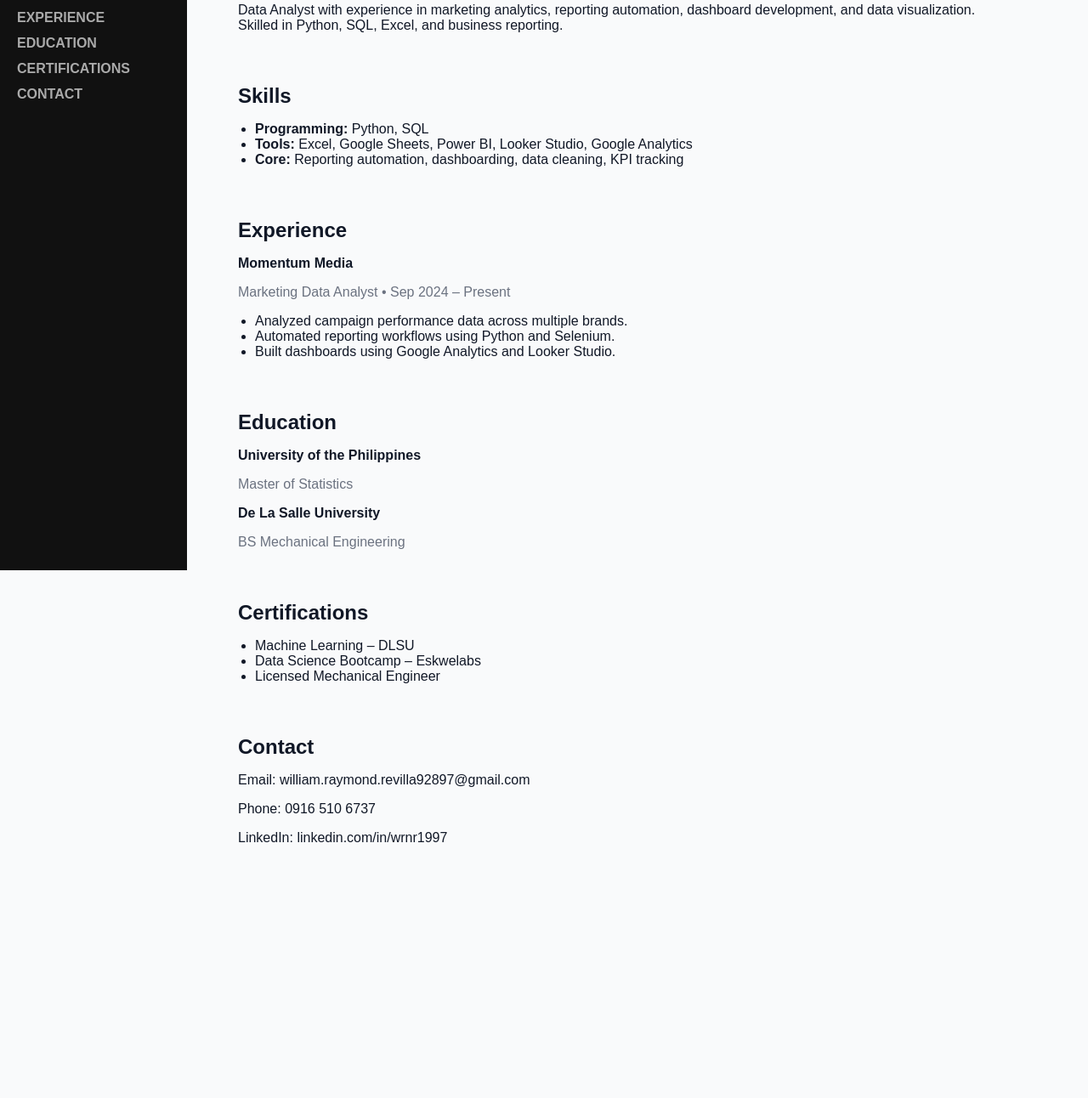
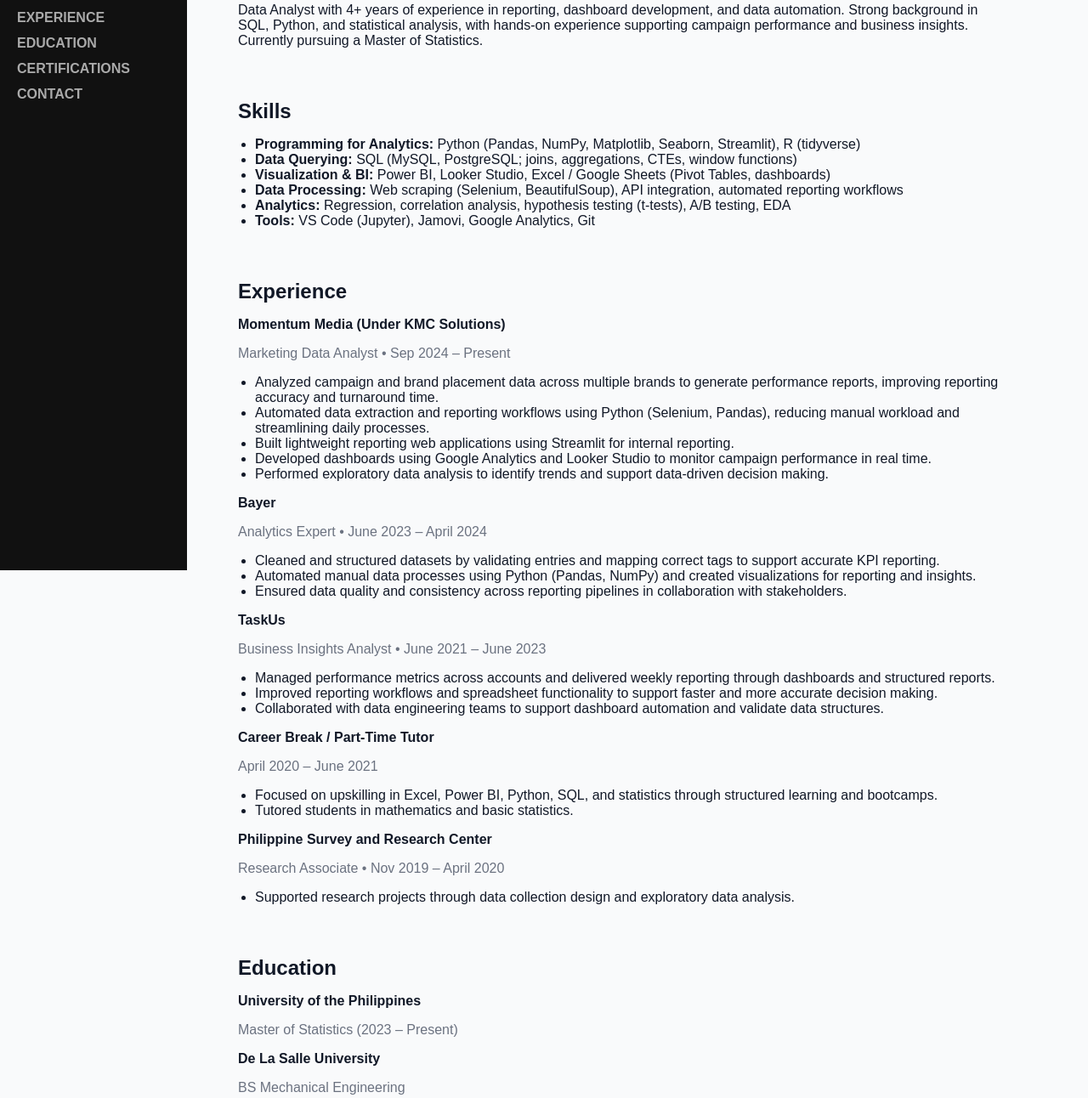
Before and after one commit to wrnrevilla/wrnrevilla.github.io, a plain HTML site: page index.html in a window 1280 px wide. Shown: the part 129-1421 px from the top of the page at 85% size. Before the commit the page ends 1224 px from the top, so only its background shows below. Drawn offline with Linux system fonts and the light colour scheme.

Commit message:
Update index.html
Update

```diff
--- a/index.html
+++ b/index.html
@@ -101,36 +101,71 @@
       <h1>William Raymond Revilla</h1>
       <p class="muted">Data Analyst • Quezon City, Philippines</p>
       <p>
-        Data Analyst with experience in marketing analytics, reporting automation,
-        dashboard development, and data visualization. Skilled in Python, SQL,
-        Excel, and business reporting.
+        Data Analyst with 4+ years of experience in reporting, dashboard development, and data automation.
+        Strong background in SQL, Python, and statistical analysis, with hands-on experience supporting
+        campaign performance and business insights. Currently pursuing a Master of Statistics.
       </p>
     </section>
 
     <section id="skills">
       <h2>Skills</h2>
       <ul>
-        <li><strong>Programming:</strong> Python, SQL</li>
-        <li><strong>Tools:</strong> Excel, Google Sheets, Power BI, Looker Studio, Google Analytics</li>
-        <li><strong>Core:</strong> Reporting automation, dashboarding, data cleaning, KPI tracking</li>
+        <li><strong>Programming for Analytics:</strong> Python (Pandas, NumPy, Matplotlib, Seaborn, Streamlit), R (tidyverse)</li>
+        <li><strong>Data Querying:</strong> SQL (MySQL, PostgreSQL; joins, aggregations, CTEs, window functions)</li>
+        <li><strong>Visualization & BI:</strong> Power BI, Looker Studio, Excel / Google Sheets (Pivot Tables, dashboards)</li>
+        <li><strong>Data Processing:</strong> Web scraping (Selenium, BeautifulSoup), API integration, automated reporting workflows</li>
+        <li><strong>Analytics:</strong> Regression, correlation analysis, hypothesis testing (t-tests), A/B testing, EDA</li>
+        <li><strong>Tools:</strong> VS Code (Jupyter), Jamovi, Google Analytics, Git</li>
       </ul>
     </section>
 
     <section id="experience">
       <h2>Experience</h2>
-      <p><strong>Momentum Media</strong></p>
+
+      <p><strong>Momentum Media (Under KMC Solutions)</strong></p>
       <p class="muted">Marketing Data Analyst • Sep 2024 – Present</p>
       <ul>
-        <li>Analyzed campaign performance data across multiple brands.</li>
-        <li>Automated reporting workflows using Python and Selenium.</li>
-        <li>Built dashboards using Google Analytics and Looker Studio.</li>
+        <li>Analyzed campaign and brand placement data across multiple brands to generate performance reports, improving reporting accuracy and turnaround time.</li>
+        <li>Automated data extraction and reporting workflows using Python (Selenium, Pandas), reducing manual workload and streamlining daily processes.</li>
+        <li>Built lightweight reporting web applications using Streamlit for internal reporting.</li>
+        <li>Developed dashboards using Google Analytics and Looker Studio to monitor campaign performance in real time.</li>
+        <li>Performed exploratory data analysis to identify trends and support data-driven decision making.</li>
+      </ul>
+
+      <p><strong>Bayer</strong></p>
+      <p class="muted">Analytics Expert • June 2023 – April 2024</p>
+      <ul>
+        <li>Cleaned and structured datasets by validating entries and mapping correct tags to support accurate KPI reporting.</li>
+        <li>Automated manual data processes using Python (Pandas, NumPy) and created visualizations for reporting and insights.</li>
+        <li>Ensured data quality and consistency across reporting pipelines in collaboration with stakeholders.</li>
+      </ul>
+
+      <p><strong>TaskUs</strong></p>
+      <p class="muted">Business Insights Analyst • June 2021 – June 2023</p>
+      <ul>
+        <li>Managed performance metrics across accounts and delivered weekly reporting through dashboards and structured reports.</li>
+        <li>Improved reporting workflows and spreadsheet functionality to support faster and more accurate decision making.</li>
+        <li>Collaborated with data engineering teams to support dashboard automation and validate data structures.</li>
+      </ul>
+
+      <p><strong>Career Break / Part-Time Tutor</strong></p>
+      <p class="muted">April 2020 – June 2021</p>
+      <ul>
+        <li>Focused on upskilling in Excel, Power BI, Python, SQL, and statistics through structured learning and bootcamps.</li>
+        <li>Tutored students in mathematics and basic statistics.</li>
+      </ul>
+
+      <p><strong>Philippine Survey and Research Center</strong></p>
+      <p class="muted">Research Associate • Nov 2019 – April 2020</p>
+      <ul>
+        <li>Supported research projects through data collection design and exploratory data analysis.</li>
       </ul>
     </section>
 
     <section id="education">
       <h2>Education</h2>
       <p><strong>University of the Philippines</strong></p>
-      <p class="muted">Master of Statistics</p>
+      <p class="muted">Master of Statistics (2023 – Present)</p>
 
       <p><strong>De La Salle University</strong></p>
       <p class="muted">BS Mechanical Engineering</p>
@@ -139,9 +174,10 @@
     <section id="certs">
       <h2>Certifications</h2>
       <ul>
-        <li>Machine Learning – DLSU</li>
-        <li>Data Science Bootcamp – Eskwelabs</li>
-        <li>Licensed Mechanical Engineer</li>
+        <li>Introduction to Machine Learning – DLSU (2021)</li>
+        <li>Data Science Bootcamp – Eskwelabs (2020)</li>
+        <li>Foundations of Data Science – DLSU (2020)</li>
+        <li>Licensed Mechanical Engineer – PRC (2019)</li>
       </ul>
     </section>
 
```
